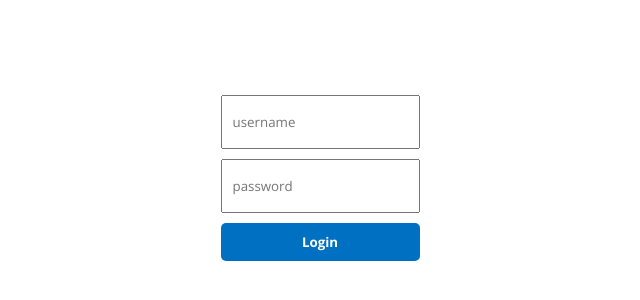
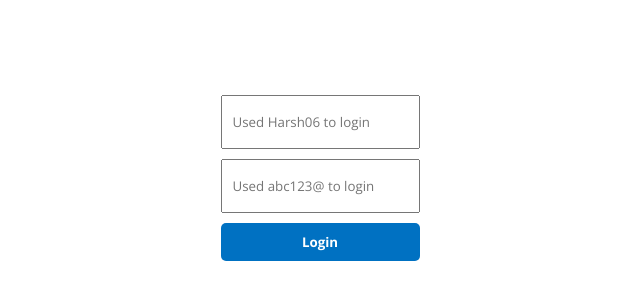
Before and after one commit to himanshu060301/BookingApp_Frontend, a React (Create React App) app: page / in a window 1280 px wide. Shown: the part 222-522 px from the top of the page, without its empty margins (320-960 px from the left). Built offline with nearby package versions, Linux system fonts and the light colour scheme.

Commit message:
Update placeholder

```diff
--- a/src/pages/login/Login.jsx
+++ b/src/pages/login/Login.jsx
@@ -38,14 +38,14 @@ const Login = () => {
       <div className="lContainer">
         <input
           type="text"
-          placeholder="username"
+          placeholder="Used Harsh06 to login"
           id="username"
           onChange={handleChange}
           className="lInput"
         />
         <input
           type="password"
-          placeholder="password"
+          placeholder="Used abc123@ to login"
           id="password"
           onChange={handleChange}
           className="lInput"
```
